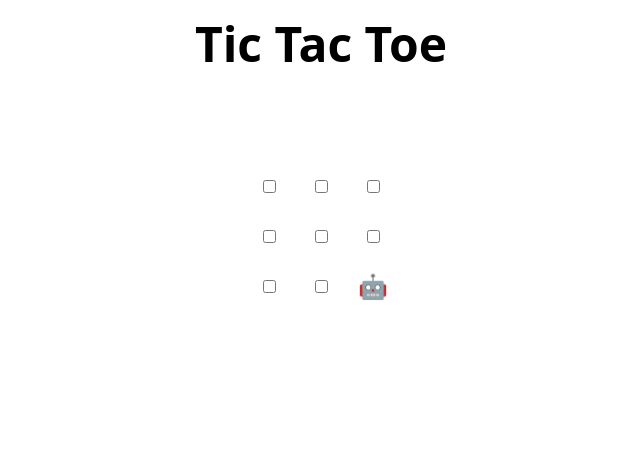
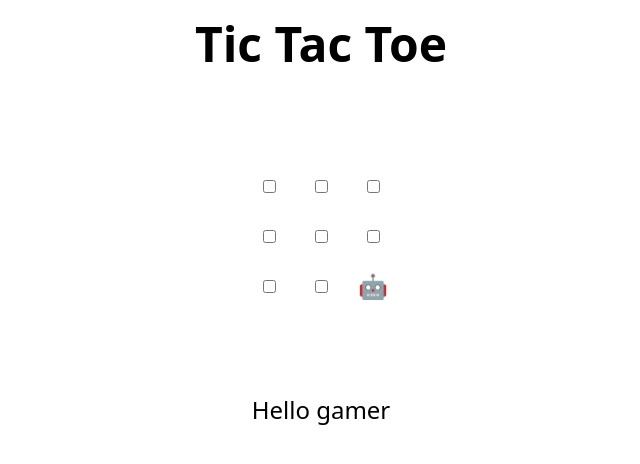
Before and after one commit to OdinPie/mlsa-task-pr, a plain HTML site: page index.html in a window 1280 px wide. Shown: the whole page, without its empty margins (319-959 px from the left). Drawn offline with Linux system fonts and the light colour scheme.

Commit message:
Update index.html
added suggetions to main

```diff
--- a/index.html
+++ b/index.html
@@ -47,6 +47,7 @@
   </tr>
 </table>
 
+<p>Hello gamer</p>
 <h2 hidden>Game over, refresh to play again 🧑‍💻 🤖!</h2>
 
 <script>
```
